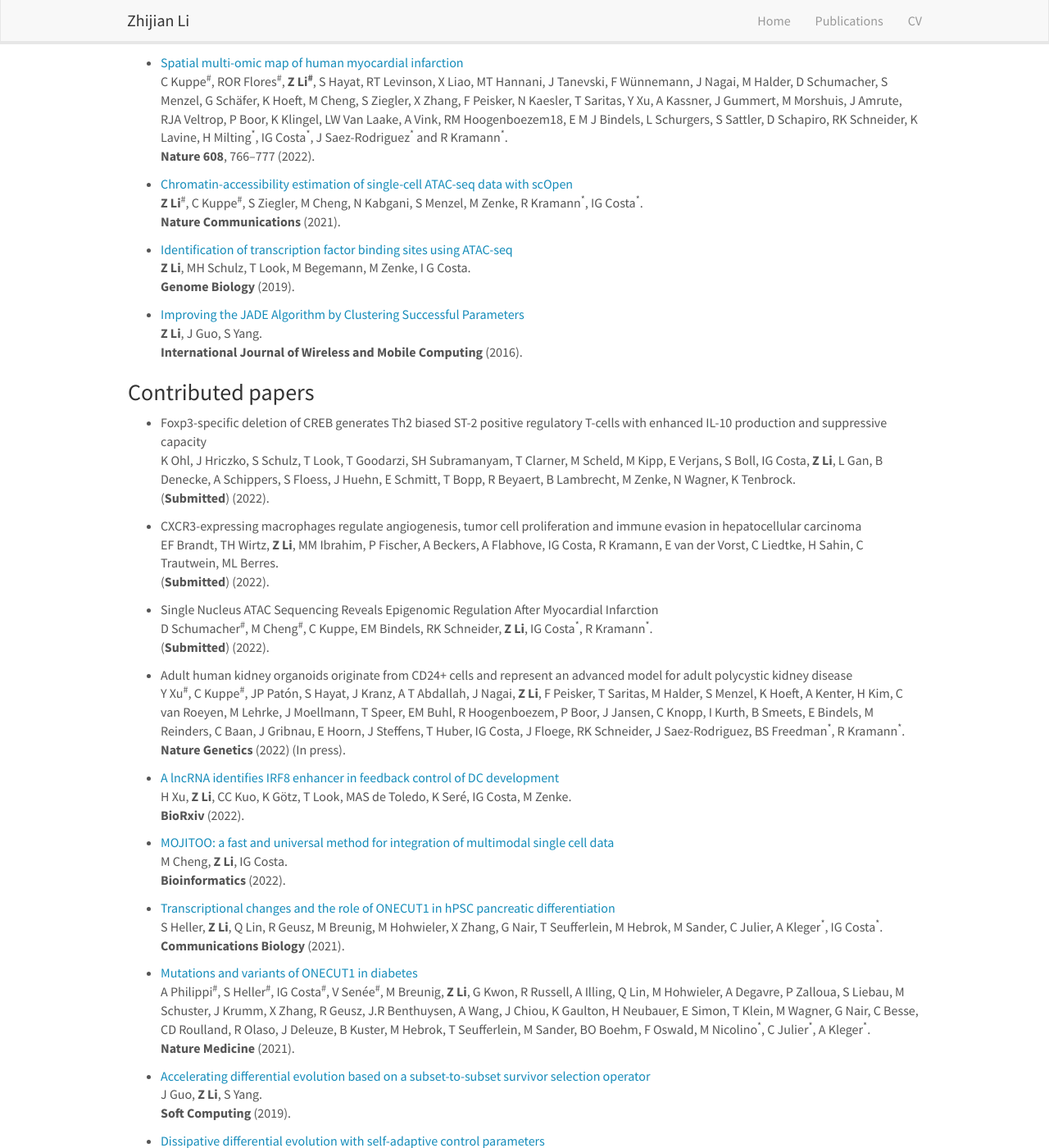
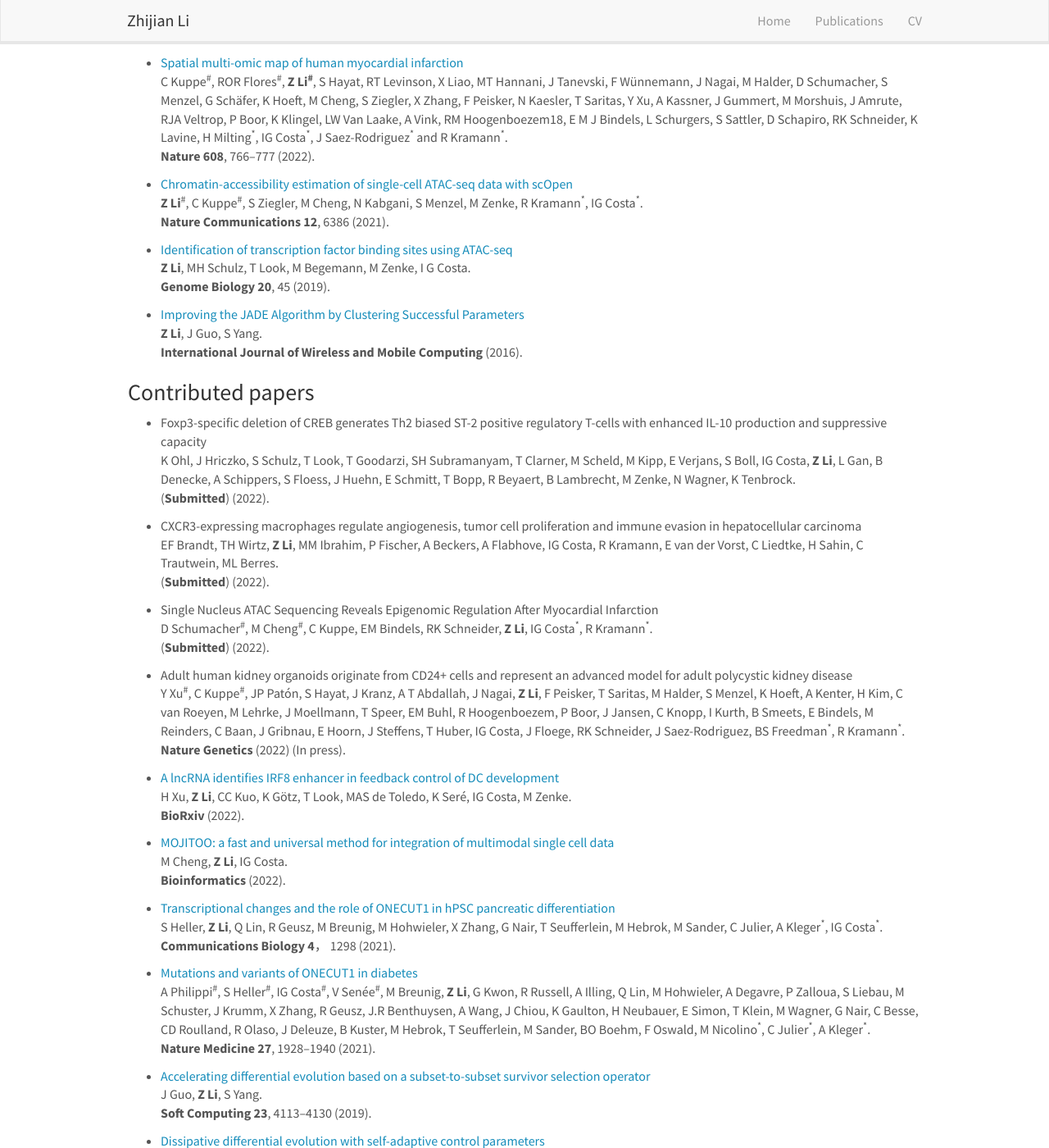
Before and after one commit to lzj1769/lzj1769.github.io, a Jekyll site: the page built from _pages/publications.md, in a window 1280 px wide and 1400 px high, scrolled down 454 px. Shown: the whole window at 82% size. Built offline with Jekyll 4.4.1, drawn with Linux system fonts in a browser that asks for light colours; nearby versions of some CDN libraries.

Commit message:
update pub

```diff
--- a/_pages/publications.md
+++ b/_pages/publications.md
@@ -30,11 +30,11 @@ C Kuppe<sup>\#</sup>, ROR Flores<sup>\#</sup>, **Z Li<sup>\#</sup>**, S Hayat, R
 
 * [Chromatin-accessibility estimation of single-cell ATAC-seq data with scOpen](https://www.nature.com/articles/s41467-021-26530-2)\
 **Z Li**<sup>\#</sup>, C Kuppe<sup>\#</sup>, S Ziegler, M Cheng, N Kabgani, S Menzel, M Zenke, R Kramann<sup>\*</sup>, IG Costa<sup>\*</sup>.\
-**Nature Communications** (2021).
+**Nature Communications 12**, 6386 (2021).
 
 * [Identification of transcription factor binding sites using ATAC-seq](https://genomebiology.biomedcentral.com/articles/10.1186/s13059-019-1642-2)\
 **Z Li**, MH Schulz, T Look, M Begemann, M Zenke, I G Costa.\
-**Genome Biology** (2019).
+**Genome Biology 20**, 45 (2019).
 
 * [Improving the JADE Algorithm by Clustering Successful Parameters](https://www.inderscienceonline.com/doi/abs/10.1504/IJWMC.2016.081159)\
 **Z Li**, J Guo, S Yang.\
@@ -68,15 +68,15 @@ M Cheng, **Z Li**, IG Costa.\
 
 * [Transcriptional changes and the role of ONECUT1 in hPSC pancreatic differentiation](https://www.nature.com/articles/s42003-021-02818-3)\
 S Heller, **Z Li**, Q Lin, R Geusz, M Breunig, M Hohwieler, X Zhang, G Nair, T Seufferlein, M Hebrok, M Sander, C Julier, A Kleger<sup>\*</sup>, IG Costa<sup>\*</sup>.\
-**Communications Biology** (2021).
+**Communications Biology 4**， 1298 (2021).
 
 * [Mutations and variants of ONECUT1 in diabetes](https://www.nature.com/articles/s41591-021-01502-7)\
 A Philippi<sup>\#</sup>, S Heller<sup>\#</sup>, IG Costa<sup>\#</sup>, V Senée<sup>\#</sup>, M Breunig, **Z Li**, G Kwon, R Russell, A Illing, Q Lin, M Hohwieler, A Degavre, P Zalloua, S Liebau, M Schuster, J Krumm, X Zhang, R Geusz, J.R Benthuysen, A Wang, J Chiou, K Gaulton, H Neubauer, E Simon, T Klein, M Wagner, G Nair, C Besse, CD Roulland, R Olaso, J Deleuze, B Kuster, M Hebrok, T Seufferlein, M Sander, BO Boehm, F Oswald, M Nicolino<sup>\*</sup>, C Julier<sup>\*</sup>, A Kleger<sup>\*</sup>.\
-**Nature Medicine** (2021).
+**Nature Medicine 27**, 1928–1940 (2021).
 
 * [Accelerating differential evolution based on a subset-to-subset survivor selection operator](https://link.springer.com/article/10.1007/s00500-018-3060-x)\
 J Guo, **Z Li**, S Yang.\
-**Soft Computing** (2019).
+**Soft Computing 23**, 4113–4130 (2019).
 
 * [Dissipative differential evolution with self-adaptive control parameters](https://ieeexplore.ieee.org/abstract/document/7257274)\
 J Guo, **Z Li**, W Xie, H Wang.\
```
